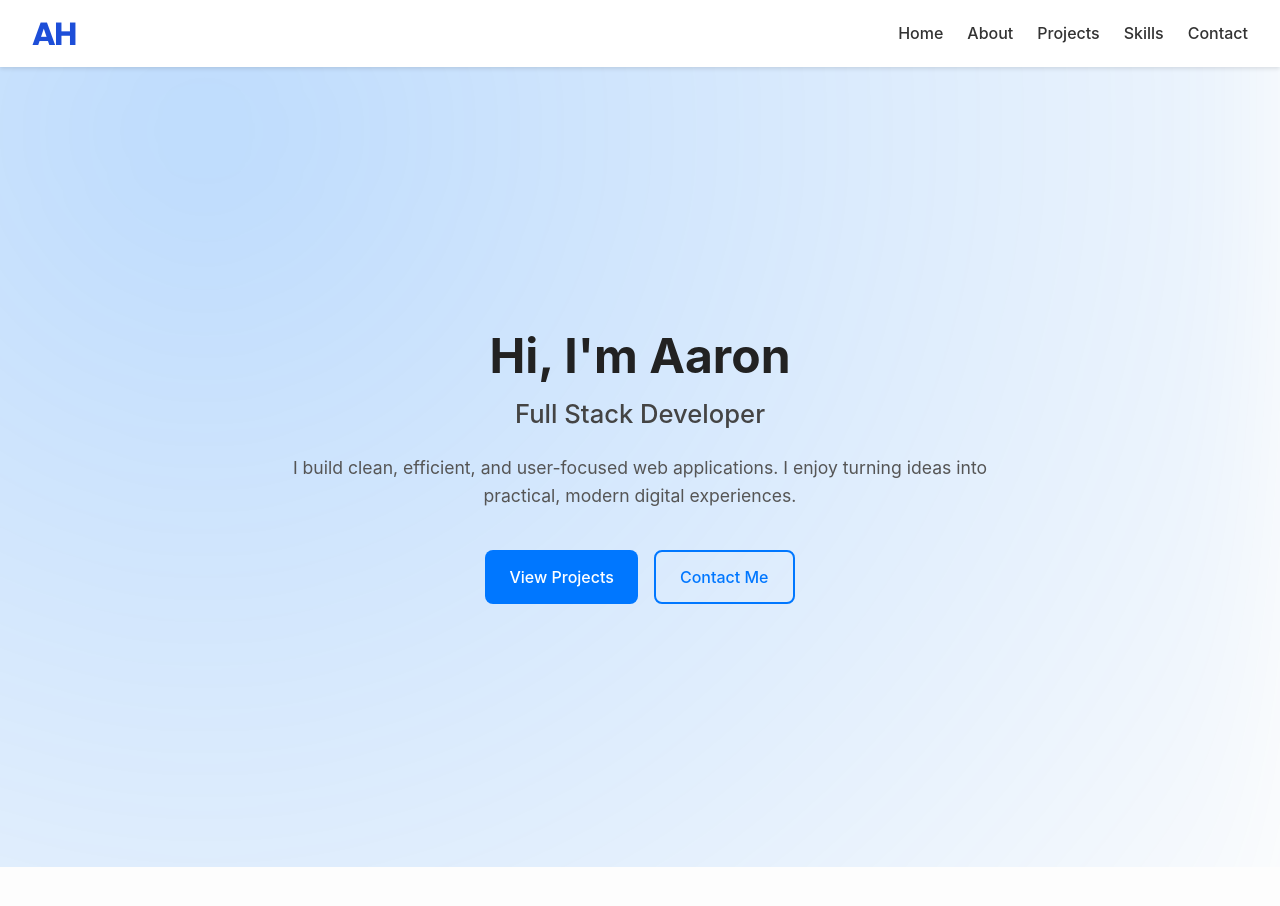
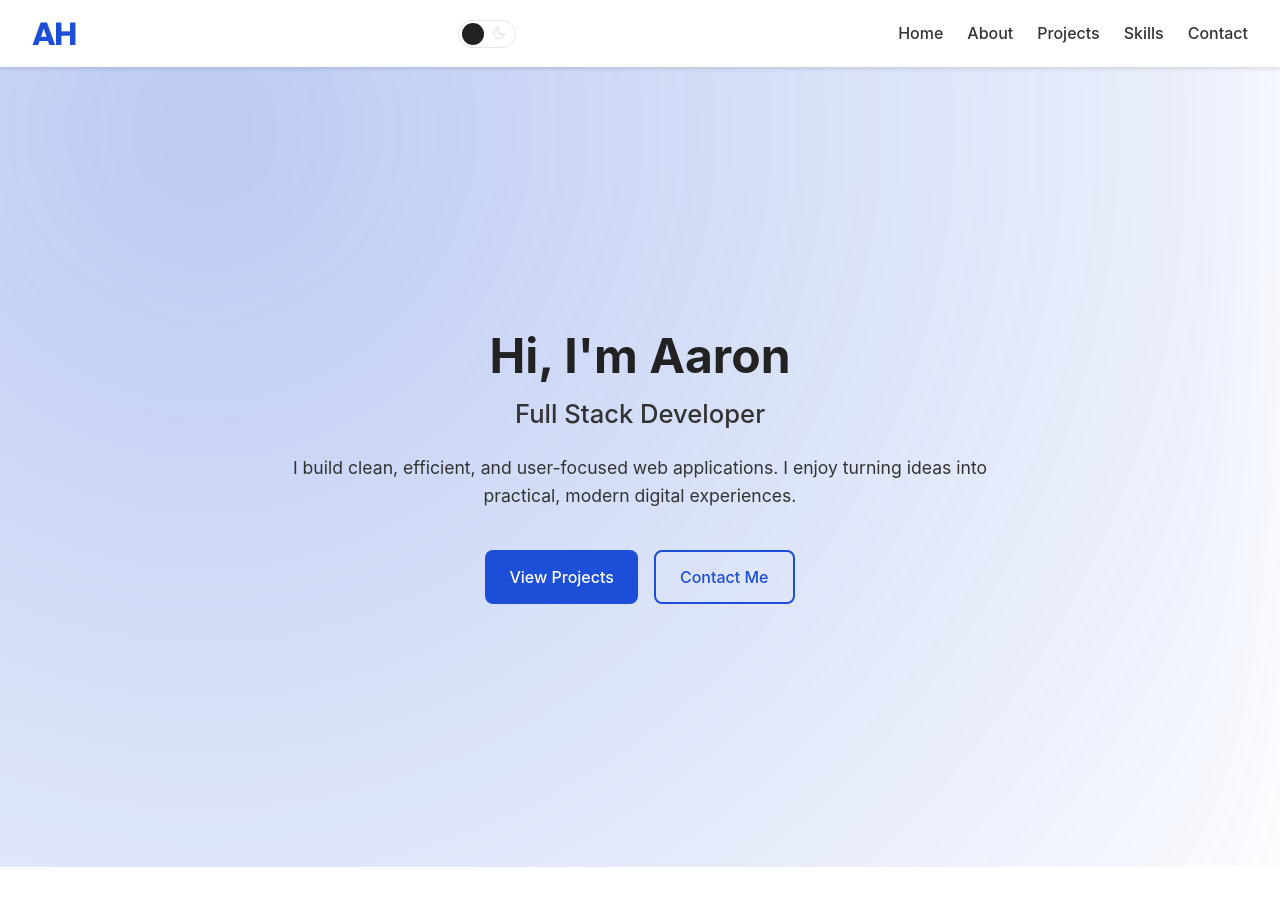
Before and after one commit to ahung1709/portfolio-ah01-vite, a React (Vite) app: page / in a window 1280 px wide. Shown: the top 906 px of the page. Built offline with nearby package versions, Linux system fonts and the light colour scheme.

Commit message:
add theme switch and styles for dark mode

```diff
--- a/src/App.jsx
+++ b/src/App.jsx
@@ -1,3 +1,5 @@
+import { useState, useEffect } from 'react';
+
 import NavBar from './components/NavBar/NavBar';
 import HeroSection from './sections/HeroSection/HeroSection';
 import AboutSection from './sections/AboutSection/AboutSection';
@@ -9,9 +11,26 @@ import Footer from './components/Footer/Footer';
 import './App.css';
 
 function App() {
+  const [darkMode, setDarkMode] = useState(() => {
+    return localStorage.getItem('theme') === 'dark';
+  });
+
+  useEffect(() => {
+    if (darkMode) {
+      document.documentElement.classList.add('dark');
+      localStorage.setItem('theme', 'dark');
+    } else {
+      document.documentElement.classList.remove('dark');
+      localStorage.setItem('theme', 'light');
+    }
+  }, [darkMode]);
+
+  const toggleDarkMode = () => setDarkMode((prev) => !prev);
+
   return (
     <div className='app-container'>
-      <NavBar />
+      <NavBar darkMode={darkMode} toggleDarkMode={toggleDarkMode} />
+
       <main>
         <HeroSection />
         <AboutSection />
--- a/src/components/NavBar/NavBar.css
+++ b/src/components/NavBar/NavBar.css
@@ -5,18 +5,24 @@
   padding: 0.5rem 2rem;
   position: sticky;
   top: 0;
-  background-color: white;
+  background-color: var(--bg);
   z-index: 200;
-  box-shadow: 0 2px 4px rgba(0, 0, 0, 0.1);
+  box-shadow: var(--shadow-sm);
+}
+
+.navbar.dark {
+  box-shadow: var(--shadow-sm);
 }
 
 .logo {
   font-size: 2rem;
   font-weight: 700;
   letter-spacing: -0.1rem;
-  color: #1d4ed8;
+  color: var(--accent);
   font-family: 'Poppins', sans-serif;
 }
+
+/* === Navigation links === */
 
 .nav-links {
   display: flex;
@@ -25,13 +31,13 @@
 
 .nav-links a {
   text-decoration: none;
-  color: #333;
+  color: var(--text-secondary);
   font-weight: 500;
   transition: color 0.2s;
 }
 
 .nav-links a:hover {
-  color: #0077ff;
+  color: var(--accent-hover);
 }
 
 /* === Hamburger icon === */
@@ -47,7 +53,7 @@
   display: block;
   width: 26px;
   height: 3px;
-  background-color: #333;
+  background-color: var(--text-secondary);
   border-radius: 2px;
   transition: 0.3s ease;
 }
@@ -79,7 +85,7 @@
     width: 260px;
     flex-direction: column;
     padding-top: 100px;
-    background-color: white;
+    background-color: var(--bg);
     box-shadow: -3px 0 6px rgba(0, 0, 0, 0.15);
     transition: right 0.3s ease;
     z-index: 250;
--- a/src/components/NavBar/NavBar.jsx
+++ b/src/components/NavBar/NavBar.jsx
@@ -1,7 +1,8 @@
 import React, { useState } from 'react';
+import ThemeSwitch from '../ThemeSwitch/ThemeSwitch';
 import './NavBar.css';
 
-const NavBar = () => {
+const NavBar = ({ darkMode, toggleDarkMode }) => {
   const [menuOpen, setMenuOpen] = useState(false);
 
   const toggleMenu = () => setMenuOpen(!menuOpen);
@@ -12,8 +13,10 @@ const NavBar = () => {
       {/* Overlay (click to close) */}
       {menuOpen && <div className='overlay' onClick={closeMenu}></div>}
 
-      <nav className='navbar'>
+      <nav className={`navbar ${darkMode ? 'dark' : ''}`}>
         <div className='logo'>AH</div>
+
+        <ThemeSwitch darkMode={darkMode} toggleDarkMode={toggleDarkMode} />
 
         {/* Menu links */}
         <div className={`nav-links ${menuOpen ? 'open' : ''}`}>
--- /dev/null
+++ b/src/components/ThemeSwitch/ThemeSwitch.css
@@ -0,0 +1,67 @@
+.theme-switch {
+  width: 58px;
+  height: 28px;
+  border-radius: 20px;
+  padding: 3px;
+  background: var(--card-bg);
+  border: 1px solid var(--border);
+
+  display: flex;
+  align-items: center;
+  position: relative;
+  cursor: pointer;
+
+  transition: background 0.3s ease, border 0.3s ease;
+}
+
+.theme-switch .switch-knob {
+  position: absolute;
+  top: 2px;
+  left: 3px;
+  width: 22px;
+  height: 22px;
+  background: var(--text);
+  border-radius: 50%;
+  transition: transform 0.35s ease, background 0.35s ease;
+}
+
+.theme-switch.dark .switch-knob {
+  transform: translateX(28px);
+  background: #facc15; /* warm yellow for dark mode */
+}
+
+/* Icons inside the switch */
+.switch-icon {
+  width: 22px;
+  height: 22px;
+
+  display: flex;
+  justify-content: center;
+  align-items: center;
+
+  font-size: 0.9rem;
+  opacity: 0.6;
+  transition: opacity 0.3s ease;
+}
+
+/* Sun on the left */
+.switch-icon.sun {
+  margin-left: 2px;
+  color: #f59e0b; /* amber */
+}
+
+/* Moon on the right */
+.switch-icon.moon {
+  margin-right: 2px;
+  margin-left: auto;
+  color: #cbd5e1;
+}
+
+/* Make active icon brighter */
+.theme-switch.dark .moon {
+  opacity: 1;
+}
+
+.theme-switch:not(.dark) .sun {
+  opacity: 1;
+}
--- /dev/null
+++ b/src/components/ThemeSwitch/ThemeSwitch.jsx
@@ -0,0 +1,24 @@
+import { FiSun, FiMoon } from 'react-icons/fi';
+import './ThemeSwitch.css';
+
+const ThemeSwitch = ({ darkMode, toggleDarkMode }) => {
+  return (
+    <button
+      className={`theme-switch ${darkMode ? 'dark' : ''}`}
+      onClick={toggleDarkMode}
+      aria-label='Toggle dark mode'
+    >
+      <span className='switch-icon sun'>
+        <FiSun />
+      </span>
+
+      <span className='switch-knob'></span>
+
+      <span className='switch-icon moon'>
+        <FiMoon />
+      </span>
+    </button>
+  );
+};
+
+export default ThemeSwitch;
--- a/src/index.css
+++ b/src/index.css
@@ -1,4 +1,27 @@
 :root {
+  /* Global variables */
+  --bg: #ffffff;
+  --text: #222;
+  --text-secondary: #333;
+  --accent: #1d4ed8;
+  --accent-hover: #0077ff;
+  --card-bg: #ffffff;
+  --border: #e5e7eb;
+  --shadow-sm: 0 2px 4px rgba(0, 0, 0, 0.1);
+
+  /* Hero section variables */
+  --radius-md: 8px;
+
+  --spacing-sm: 0.8rem;
+  --spacing-md: 1rem;
+  --spacing-lg: 1.5rem;
+  --spacing-xl: 2.5rem;
+
+  --hero-title-size: 3rem;
+  --hero-subtitle-size: 1.6rem;
+  --hero-text-size: 1.1rem;
+
+  /* General */
   font-family: system-ui, Avenir, Helvetica, Arial, sans-serif;
   line-height: 1.5;
   font-weight: 400;
@@ -13,6 +36,17 @@
   -moz-osx-font-smoothing: grayscale;
 }
 
+.dark {
+  --bg: #0f172a;
+  --text: #f1f5f9;
+  --text-secondary: #cbd5e1;
+  --accent: #60a5fa;
+  --accent-hover: #93c5fd;
+  --card-bg: #1e293b;
+  --border: #334155;
+  --shadow-sm: 0 2px 4px rgba(0, 0, 0, 0.4);
+}
+
 * {
   margin: 0;
   padding: 0;
@@ -25,11 +59,14 @@ html {
 
 body {
   font-family: 'Inter', Avenir, Helvetica, Arial, sans-serif;
-  background-color: #fdfdfd;
-  color: #333;
+
   line-height: 1.6;
   min-width: 320px;
   min-height: 100vh;
+
+  background: var(--bg);
+  color: var(--text);
+  transition: background 0.3s ease, color 0.3s ease;
 }
 
 a {
--- a/src/sections/HeroSection/HeroSection.css
+++ b/src/sections/HeroSection/HeroSection.css
@@ -9,7 +9,7 @@
   align-items: center;
 
   overflow: hidden;
-  background: #fdfdfd;
+  background: var(--bg);
 }
 
 /* ---- Subtle animated gradient ---- */
@@ -23,11 +23,10 @@
   pointer-events: none;
   background: radial-gradient(
     circle at 30% 20%,
-    rgba(0, 120, 255, 0.25),
-    rgba(255, 255, 255, 0)
+    color-mix(in srgb, var(--accent) 30%, transparent),
+    transparent
   );
   filter: blur(50px);
-  animation: none;
   z-index: 0;
 }
 
@@ -40,23 +39,23 @@
 }
 
 .hero-title {
-  font-size: 3rem;
+  font-size: var(--hero-title-size);
   font-weight: 700;
-  color: #222;
-  margin-bottom: 1rem;
+  color: var(--text);
+  margin-bottom: var(--spacing-md);
 }
 
 .hero-subtitle {
-  font-size: 1.6rem;
+  font-size: var(--hero-subtitle-size);
   font-weight: 500;
-  color: #444;
-  margin-bottom: 1.5rem;
+  color: var(--text-secondary);
+  margin-bottom: var(--spacing-lg);
 }
 
 .hero-text {
-  font-size: 1.1rem;
-  color: #555;
-  margin-bottom: 2.5rem;
+  font-size: var(--hero-text-size);
+  color: var(--text-secondary);
+  margin-bottom: var(--spacing-xl);
   line-height: 1.6;
 }
 
@@ -64,32 +63,42 @@
 .hero-buttons {
   display: flex;
   justify-content: center;
-  gap: 1rem;
+  gap: var(--spacing-md);
 }
 
 .hero-btn {
-  padding: 0.8rem 1.5rem 0.75rem;
-  border-radius: 8px;
+  padding: var(--spacing-sm) var(--spacing-lg) calc(var(--spacing-sm) - 0.05rem);
+  border-radius: var(--radius-md);
   font-weight: 500;
   text-decoration: none;
   transition: transform 0.2s, box-shadow 0.2s;
 
   display: flex;
   align-items: center;
+  cursor: pointer;
 }
 
 .hero-btn.primary {
-  background-color: #0077ff;
+  background-color: var(--accent);
   color: white;
 }
 
+.hero-btn.primary:hover {
+  background-color: var(--accent-hover);
+}
+
 .hero-btn.secondary {
-  border: 2px solid #0077ff;
-  color: #0077ff;
+  border: 2px solid var(--accent);
+  color: var(--accent);
   background: transparent;
+}
+
+.hero-btn.secondary:hover {
+  border-color: var(--accent-hover);
+  color: var(--accent-hover);
 }
 
 .hero-btn:hover {
   transform: translateY(-3px);
-  box-shadow: 0 6px 20px rgba(0, 119, 255, 0.25);
+  box-shadow: var(--shadow-sm);
 }
```
